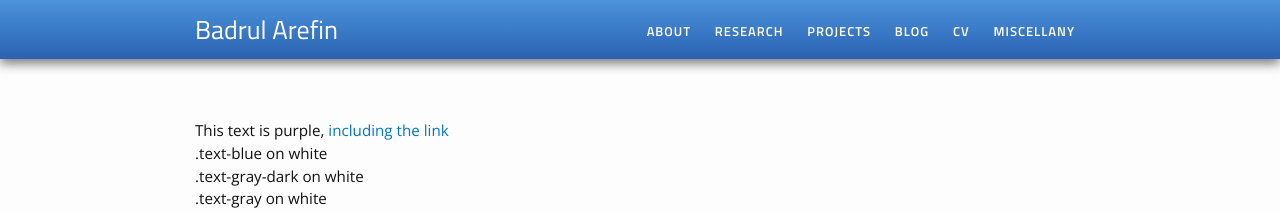
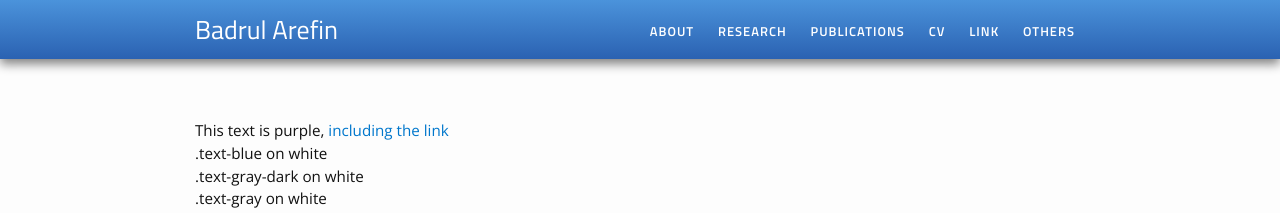
Before and after one commit to Badrul-Arefin/badrul-arefin.github.io, a Jekyll site: the page built from test.md, in a window 1280 px wide. Shown: the top 213 px of the page. Built offline with Jekyll 4.4.1, drawn with Linux system fonts in a browser that asks for light colours; our own code applies the rules of GitHub Pages for plain Markdown files.

Commit message:
Update menu.yml

```diff
--- a/_data/menu.yml
+++ b/_data/menu.yml
@@ -4,17 +4,18 @@
 - title: "Research"
   href: "/research/"
 
-- title: "Projects"
-  href: "/projects/"
-
-- title: "Blog"
-  href: "/blog/"
+- title: "Publications"
+  href: "/publications/"
 
 - title: "CV"
   href: "/cv/"
 
-- title: "Miscellany"
-  href: "/miscellany/"
+- title: "Link"
+  href: "/link/"
+
+
+- title: "Others"
+  href: "/others/"
   subcategories:
-    - subtitle: "Travel"
-      subhref: "/miscellany/travel/"
+    - subtitle: ""
+      subhref: "///"
```
